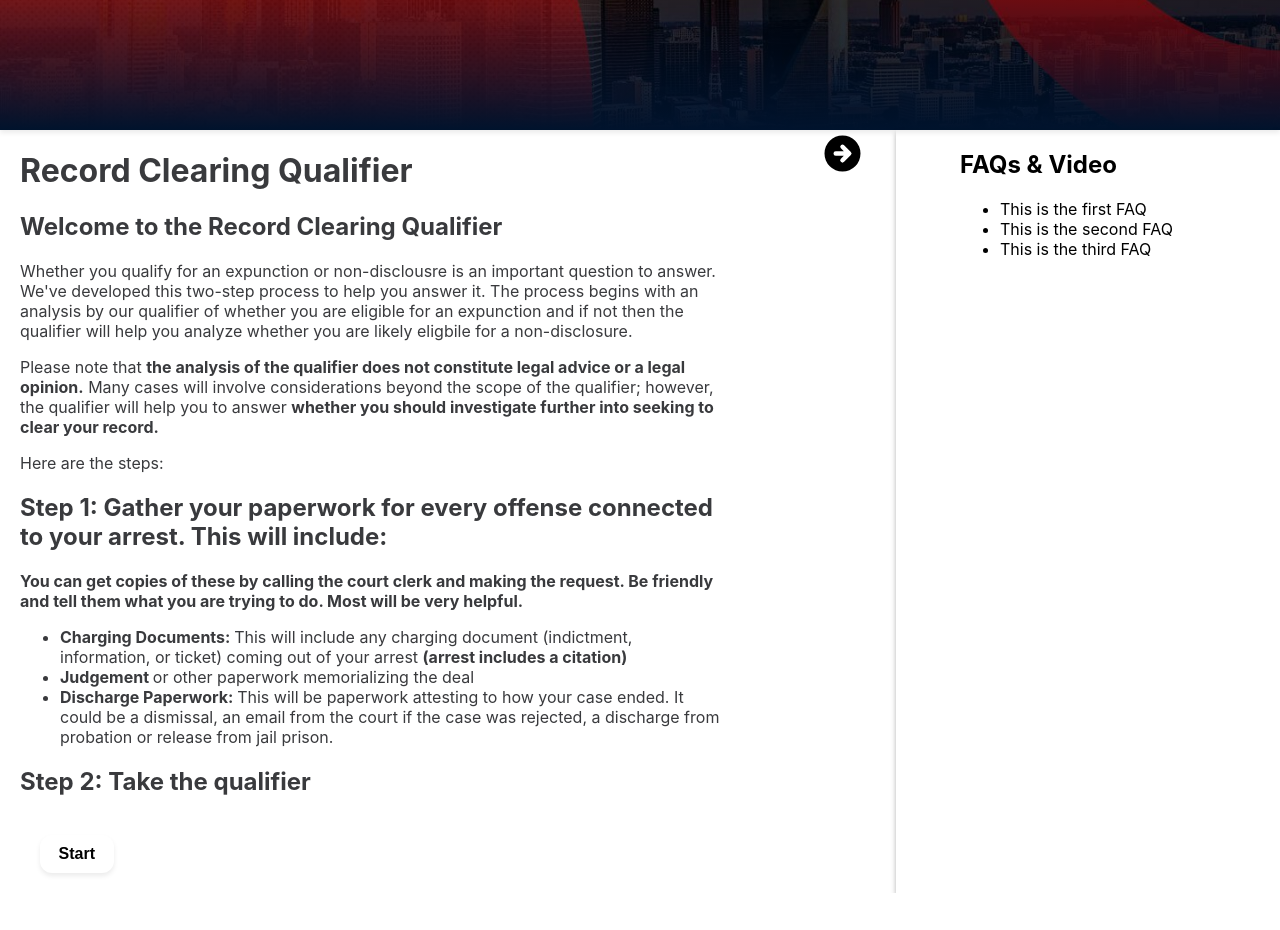
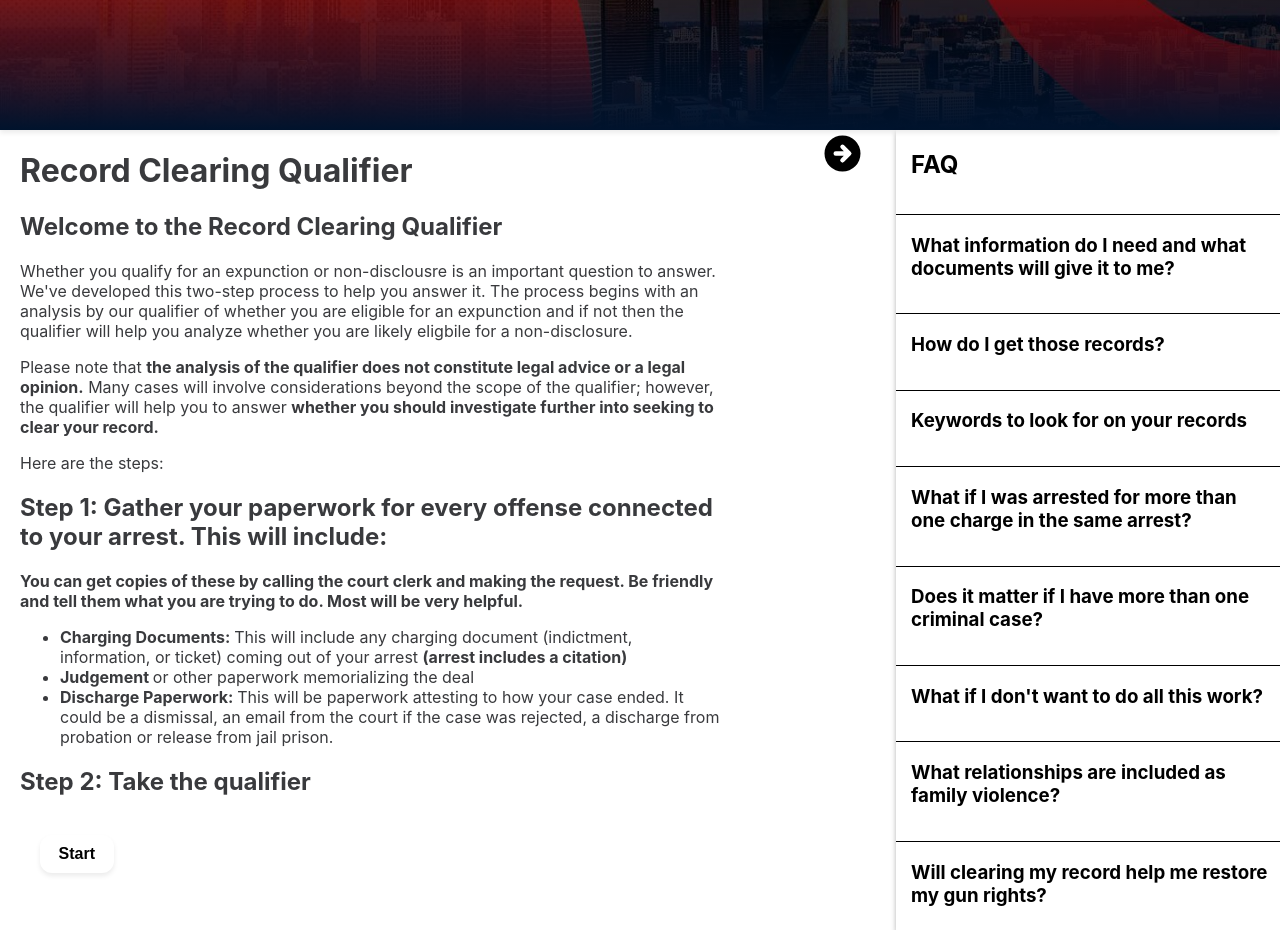
Before and after one commit to william-e43/hg-pipeline, a React (Create React App) app: page /home in a window 1280 px wide. Shown: the part 220-1150 px from the top of the page. Before the commit the page ends 1113 px from the top, so only its background shows below. Built offline with nearby package versions, Linux system fonts and the light colour scheme.

Commit message:
added FAQ

```diff
--- /dev/null
+++ b/src/components/FAQ.jsx
@@ -0,0 +1,15 @@
+import React, {useState} from 'react';
+import {Answer, FAQWrapper} from '../style';
+
+const FAQ = (props) => {
+  const [show, setShow] = useState(false);
+  return (
+    <FAQWrapper>
+      <div style={{margin: '0px 10px 0px 15px'}} onClick={() => setShow(!show)}><h3>{props.q.question}</h3></div>
+      <Answer style={{margin: '0px 10px 0px 15px'}} show={show}>{props.q.answer}</Answer>
+    </FAQWrapper>
+  )
+}
+
+
+export default FAQ;
--- a/src/components/ListModal.jsx
+++ b/src/components/ListModal.jsx
@@ -1,4 +1,5 @@
 import React, {useState} from 'react';
+import FAQ from './FAQ.jsx';
 import {ModalWrapper, ModalButton, Modal, openModalIcon, closeModalIcon} from '../style.js';
 
 const ListModal = (props) => {
@@ -11,17 +12,102 @@ const ListModal = (props) => {
         {icon}
       </ModalButton>
       <Modal show={show}>
-        <div style={{marginLeft: '5vw'}}>
-          <h2>FAQs & Video</h2>
-          <ul>
-            <li>This is the first FAQ</li>
-            <li>This is the second FAQ</li>
-            <li>This is the third FAQ</li>
-          </ul>
-        </div>
+          <h2 style={{marginLeft: '15px'}}>FAQ</h2>
+          <FAQ q={FAQ1}/>
+          <FAQ q={FAQ2}/>
+          <FAQ q={FAQ3}/>
+          <FAQ q={FAQ4}/>
+          <FAQ q={FAQ5}/>
+          <FAQ q={FAQ6}/>
+          <FAQ q={FAQ7}/>
+          <FAQ q={FAQ8}/>
       </Modal>
     </ModalWrapper>
   )
 }
 
+//eslint-disable-next-line
+const FAQ1 = {
+  question: 'What information do I need and what documents will give it to me?',
+  answer:
+  <div>
+    <h4>Here is a list :</h4>
+    <ul>
+      <li>What you were charged with.  This can be found on a ticket (if that is all you have) or on an information or indictment from your case.
+      </li><br></br>
+      <li>When you were arrested.  This also can generally be found on a ticket or on an information or indictment unless the date of the arrest and the date of the offense are different.  If the dates are different then you can find this on your jail record.</li><br></br>
+      <li> The resolution of your case.  If you go to trial and won at court or after an appeal, this would be your acquittal.  If you took a pre-trial diversion, this would be the pre-trial diversion agreement, if you took a deal this would most likely be a Judgment.</li><br></br>
+      <li>The final outcome of your case.  If you completed deferred adjudication probation or other terms this would be a dismissal.  If you completed straight probation or a jail term this would be a discharge.  If you were on probation and then were adjudicated guilty or had your probation revoked then there will be an order stating that fact.
+      </li><br></br>
+      <li> Other important information: Ask for your “TRN” number. </li>
+    </ul>
+  </div>
+}
+
+//eslint-disable-next-line
+const FAQ2 = {
+  question: 'How do I get those records?',
+  answer: 'You should be able to get copies of the paperwork by calling the Court Clerk where your case was handled.  The TRN number might not exist particularly on a Class C misdemeanor but the easiest way to get that is to call the County Sheriff where your case was handled.  You do not need certified copies, just copies.'
+}
+
+//eslint-disable-next-line
+const FAQ3 = {
+  question: 'Keywords to look for on your records',
+  answer:
+  <ul>
+    <li>You are looking for the code reference to the crime you are being charged with in the case.  The Judgment will generally reference the provision of the penal, or other code, that applies to you.  That code reference is important.  It will be a number like §31.18. </li>
+    <li>You are also looking to see if the result of the case was “deferred adjudication, “probation, or “jail.</li>
+    <li> Sometimes a case that starts out with some type of probation ends with you in jail.  This is normally because you were found to have violated the terms of your probation.  For that same reason you might move from one type of probation to another such as from deferred adjudication probation to regular probation.  In these cases, you are looking for the date of that judgment and, if the result is jail, where your jail time was spent (county, state jail facility, TDCJ)</li>
+  </ul>
+}
+
+//eslint-disable-next-line
+const FAQ4 = {
+  question: 'What if I was arrested for more than one charge in the same arrest?',
+  answer: 'Then you need to gather records for each charge.'
+}
+
+//eslint-disable-next-line
+const FAQ5 = {
+  question: 'Does it matter if I have more than one criminal case?',
+  answer: 'It does matter.  You will need to gather the date of arrest, charge, date of conviction (if any), and final outcome and date of same (dismissal, conviction and probation, conviction and jail).'
+}
+//eslint-disable-next-line
+const FAQ6 = {
+  question: `What if I don't want to do all this work?`,
+  answer:
+    <div>
+      Then <a href="https://myattorney.as.me/keepitsimpleoption" target="_blank" rel="noopener noreferrer"> click here</a> and for a $250 fee we will consult with you, gather the documents, assess your eligibility, and discuss the outcome and options with you afterwards.  If you are eligible and hire us to do that legal work then the $250 fee will be applied to that cost.
+    </div>
+}
+//eslint-disable-next-line
+const FAQ7 = {
+  question: 'What relationships are included as family violence?',
+  answer:
+    <div>
+      <h4>It includes the following categories of people:</h4>
+      <ul>
+        <li>Those from a "dating relationship" defined as a relationship between individuals who have or have had a continuing relationship of a romantic or intimate nature.</li>
+        <li>Family relationships including individuals related by consanguinity or affinity, as determined under Sections 573.022 (descendant, common ancestor or adopted) and 573.024 (married or related to a spouse), Government Code, individuals who are former spouses of each other, individuals who are the parents of the same child, without regard to marriage, and a foster child and foster parent, without regard to whether those individuals reside together.</li>
+        <li>Roommates defined as members of a "Household" which means a unit composed of persons living together in the same dwelling, without regard to whether they are related to each other.  "Member of a household" includes a person who previously lived in a household.</li>
+      </ul>
+    </div>
+}
+//eslint-disable-next-line
+const FAQ8 = {
+  question: 'Will clearing my record help me restore my gun rights?',
+  answer:
+    <div>
+      <p>Firearm rights really fall into three categories: purchasing, possessing, and/or owning firearms and ammunition.  With these rights you are really dealing with Federal and State laws.  The toughest will govern your situation.  So, the answer is possibly.  Gun rights are quite complex and beyond the scope of an FAQ paragraph; however, here are some tips:</p>
+      <ul>
+        <li>
+          Under federal law, having a case expunged or a conviction set aside or pardoned would provide federal relief provided the relief does not otherwise restrict firearm rights.  The same would be true under State law.  Similarly, Texas law may provide for relief after certain amounts of time have passed.  An Order of Non-disclosure will not provide any relief and the government will still be able to access your criminal records.  There are other issues that can also restrict your firearm rights.
+        </li>
+        <li>
+          These rights can be affected by issues beyond the scope of the charge you are seeking to clear such as conviction of a crime punishable by imprisonment for over a year, being a fugitive from justice, a user of a controlled substance, a person adjudicated as a mental defective or who has been committed to a mental institution, an illegal alien, a person dishonorably discharged, an individual who has renounced their citizenship, individuals subject to a court order for the protection of an intimate partner or child, individuals who have been convicted of a misdemeanor crime of domestic violence, an individual under indictment (such as being on deferred adjudication probation) for a crime punishable by imprisonment for over a year.
+        </li>
+      </ul>
+    </div>
+}
+
 export default ListModal;
--- a/src/components/Welcome.jsx
+++ b/src/components/Welcome.jsx
@@ -11,7 +11,7 @@ const Welcome = (props) => {
       <div>
         <h3>Keep It Simple Option</h3>
         <p>Say the word and we’ll gather your documents, analyze your case, and explain the results in a written report for a fee of $250, and if eligible, the $250 will be applied to the fee for the legal work needed to clear your record. </p>
-        <a href="https://myattorneybaron.as.me/?appointmentType=23070115" target="_blank" rel="noopener noreferrer">
+        <a href="https://myattorney.as.me/keepitsimpleoption" target="_blank" rel="noopener noreferrer">
           <ButtonWrapper>
             <Button >Book an appointment</Button>
           </ButtonWrapper>
--- a/src/style.js
+++ b/src/style.js
@@ -65,6 +65,7 @@ export const ModalWrapper = styled.div`
 `
 export const Modal = styled.div`
   width: 30vw;
+  min-height: 100vh;
   height: 100%;
   box-shadow: 0 3px 5px 0 rgba(0,0,0,0.3);
   border: 2px;
@@ -73,8 +74,18 @@ export const Modal = styled.div`
   margin-left: 25px;
   transition: 1s;
   display: ${props => props.show ? 'flex' : 'none'};
+  flex-direction: column;
   justify-content: start;
   align-items: start;
+`
+export const Answer = styled.div`
+  display: ${props => props.show ? 'block' : 'none'}
+`
+export const FAQWrapper = styled.div`
+  border-top: 1px solid black;
+  margin-top: 15px;
+  height: auto;
+  width 100%;
 `
 export const closeModalIcon = <svg style= {{height: '45px', width: '45px'}} xmlns="http://www.w3.org/2000/svg" className="h-5 w-5" viewBox="0 0 20 20" fill="currentColor">
 <path fillRule="evenodd" d="M10 18a8 8 0 100-16 8 8 0 000 16zm3.707-8.707l-3-3a1 1 0 00-1.414 1.414L10.586 9H7a1 1 0 100 2h3.586l-1.293 1.293a1 1 0 101.414 1.414l3-3a1 1 0 000-1.414z" clipRule="evenodd" />
```
